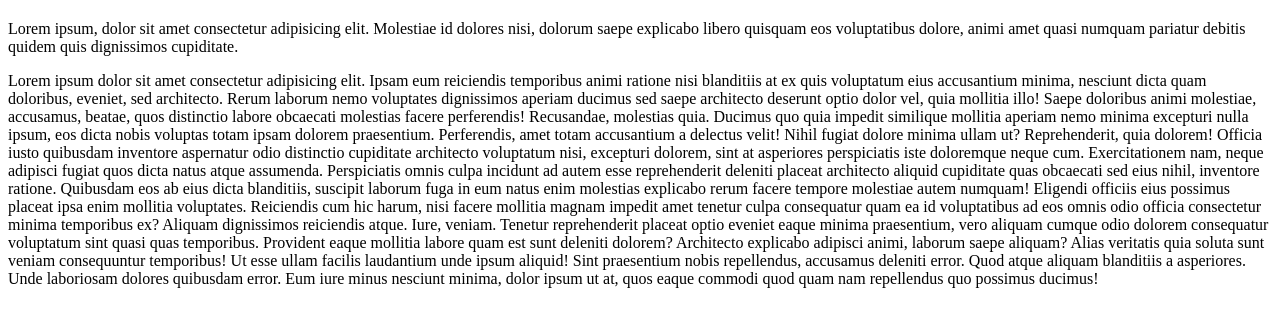
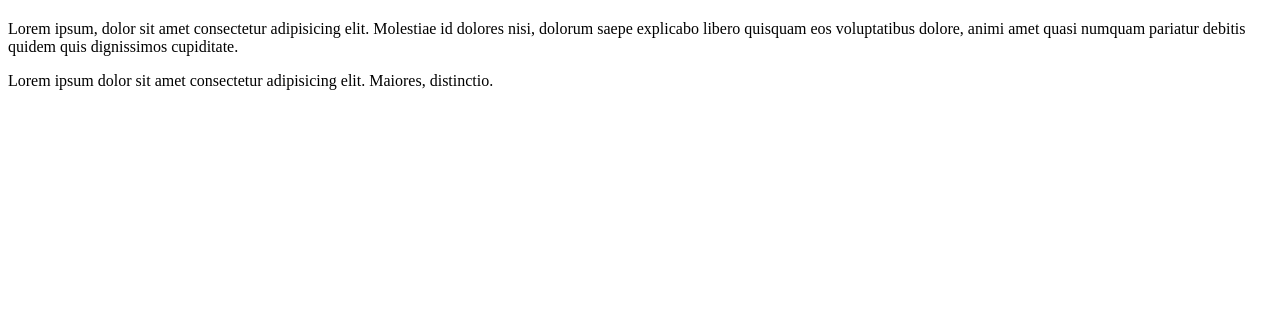
Before and after one commit to Paganbuck/EnsayoGit_github, a plain HTML site: page index.html in a window 1280 px wide. Shown: the part 60-386 px from the top of the page. Drawn offline with Linux system fonts and the light colour scheme.

Commit message:
nuevo cambio

```diff
--- a/index.html
+++ b/index.html
@@ -12,16 +12,7 @@
     <!-- DIV CONTENEDOR -->
     <div class="container">
         <div class="row">
-            <p>Lorem ipsum dolor sit amet consectetur adipisicing elit. Ipsam eum reiciendis temporibus animi ratione nisi blanditiis at ex quis voluptatum eius accusantium minima, nesciunt dicta quam doloribus, eveniet, sed architecto.
-            Rerum laborum nemo voluptates dignissimos aperiam ducimus sed saepe architecto deserunt optio dolor vel, quia mollitia illo! Saepe doloribus animi molestiae, accusamus, beatae, quos distinctio labore obcaecati molestias facere perferendis!
-            Recusandae, molestias quia. Ducimus quo quia impedit similique mollitia aperiam nemo minima excepturi nulla ipsum, eos dicta nobis voluptas totam ipsam dolorem praesentium. Perferendis, amet totam accusantium a delectus velit!
-            Nihil fugiat dolore minima ullam ut? Reprehenderit, quia dolorem! Officia iusto quibusdam inventore aspernatur odio distinctio cupiditate architecto voluptatum nisi, excepturi dolorem, sint at asperiores perspiciatis iste doloremque neque cum.
-            Exercitationem nam, neque adipisci fugiat quos dicta natus atque assumenda. Perspiciatis omnis culpa incidunt ad autem esse reprehenderit deleniti placeat architecto aliquid cupiditate quas obcaecati sed eius nihil, inventore ratione.
-            Quibusdam eos ab eius dicta blanditiis, suscipit laborum fuga in eum natus enim molestias explicabo rerum facere tempore molestiae autem numquam! Eligendi officiis eius possimus placeat ipsa enim mollitia voluptates.
-            Reiciendis cum hic harum, nisi facere mollitia magnam impedit amet tenetur culpa consequatur quam ea id voluptatibus ad eos omnis odio officia consectetur minima temporibus ex? Aliquam dignissimos reiciendis atque.
-            Iure, veniam. Tenetur reprehenderit placeat optio eveniet eaque minima praesentium, vero aliquam cumque odio dolorem consequatur voluptatum sint quasi quas temporibus. Provident eaque mollitia labore quam est sunt deleniti dolorem?
-            Architecto explicabo adipisci animi, laborum saepe aliquam? Alias veritatis quia soluta sunt veniam consequuntur temporibus! Ut esse ullam facilis laudantium unde ipsum aliquid! Sint praesentium nobis repellendus, accusamus deleniti error.
-            Quod atque aliquam blanditiis a asperiores. Unde laboriosam dolores quibusdam error. Eum iure minus nesciunt minima, dolor ipsum ut at, quos eaque commodi quod quam nam repellendus quo possimus ducimus!</p>
+            <p>Lorem ipsum dolor sit amet consectetur adipisicing elit. Maiores, distinctio.</p>
         </div>
     </div>
 </body>
```
